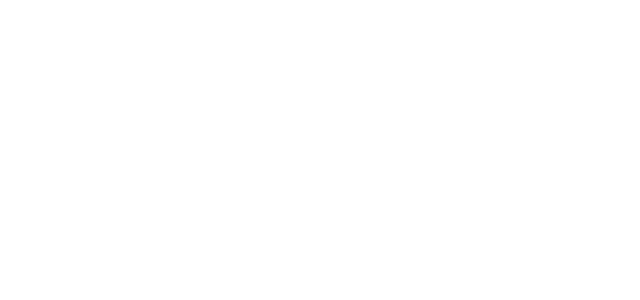
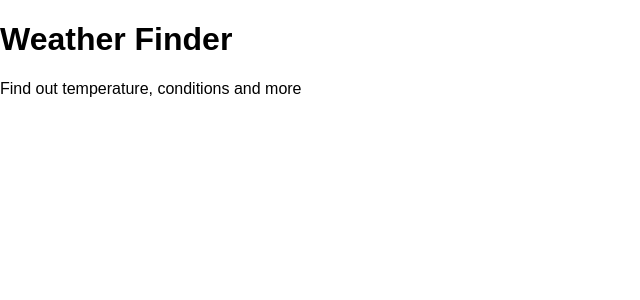
Before and after one commit to mk4555/weather-app, a React (Create React App) app: page / in a window 1280 px wide. Shown: the top 300 px of the page, without its empty margins (0-640 px from the left). Built offline with nearby package versions, Linux system fonts and the light colour scheme.

Commit message:
app imported titles component

```diff
--- a/src/App.js
+++ b/src/App.js
@@ -1,9 +1,11 @@
 import React from 'react';
+import Titles from './components/Titles'
 
 class App extends React.Component {
   render() {
     return(
       <div>
+        <Titles />
       </div>
     )
   }
```
